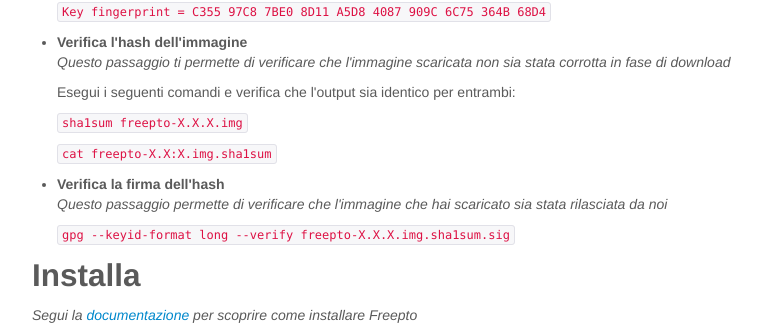
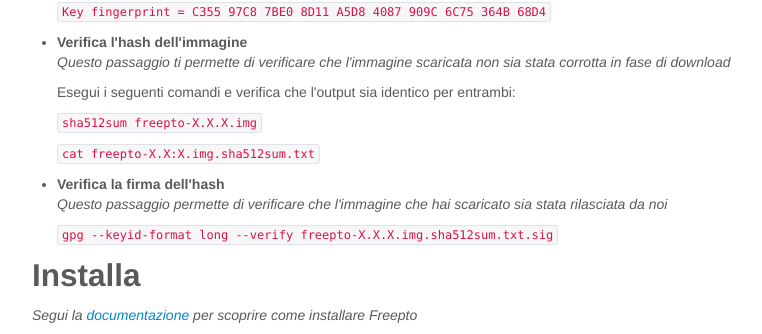
Before and after one commit to psylocibe/freepto-web, a Flask app: page /it/download/ in a window 1280 px wide. Shown: the part 453-787 px from the top of the page, without its empty margins (23-785 px from the left). Run offline with Flask 2, Linux system fonts and the light colour scheme; some libraries are stand-ins or nearby versions.

Commit message:
fix download page

```diff
--- a/templates/it/download.html
+++ b/templates/it/download.html
@@ -23,12 +23,12 @@
             <li><strong>Verifica l'hash dell'immagine</strong></li>
             <p><em>Questo passaggio ti permette di verificare che l'immagine scaricata non sia stata corrotta in fase di download</em></p>
                 <p>Esegui i seguenti comandi e verifica che l'output sia identico per entrambi:</p>
-                <p><code>sha1sum freepto-X.X.X.img</code></p>
-                <p><code>cat freepto-X.X:X.img.sha1sum</code></p>
+                <p><code>sha512sum freepto-X.X.X.img</code></p>
+                <p><code>cat freepto-X.X:X.img.sha512sum.txt</code></p>
 
             <li><strong>Verifica la firma dell'hash</strong></li>
             <p><em>Questo passaggio permette di verificare che l'immagine che hai scaricato sia stata rilasciata da noi</em></p>
-                <p><code>gpg --keyid-format long --verify freepto-X.X.X.img.sha1sum.sig</code></p>
+                <p><code>gpg --keyid-format long --verify freepto-X.X.X.img.sha512sum.txt.sig</code></p>
         </ul>
 
         <h2>Installa</h2>
```
